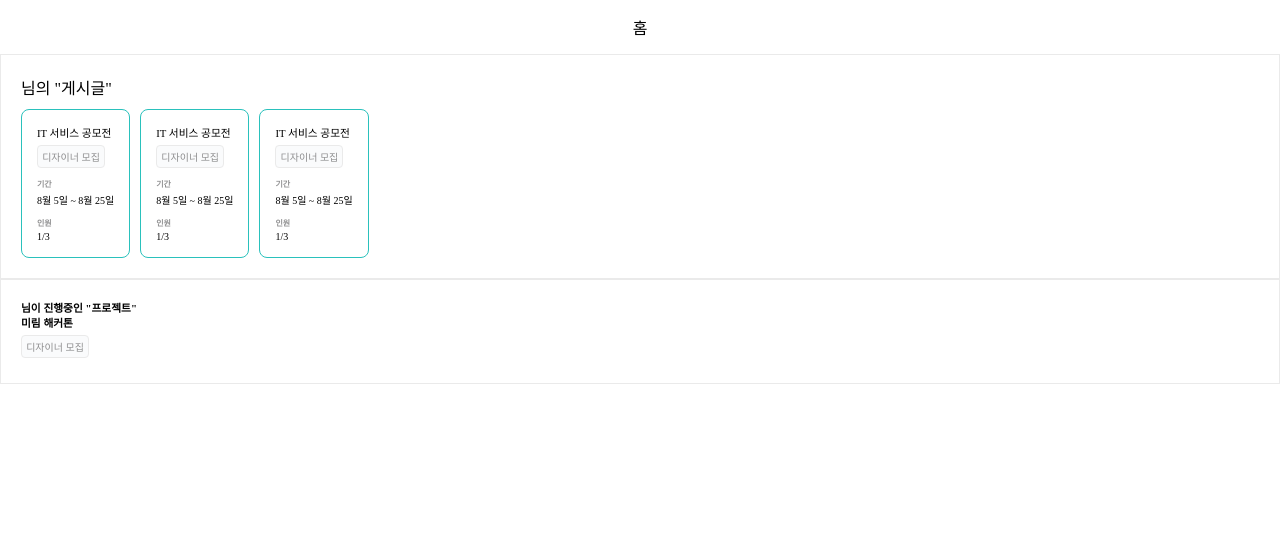
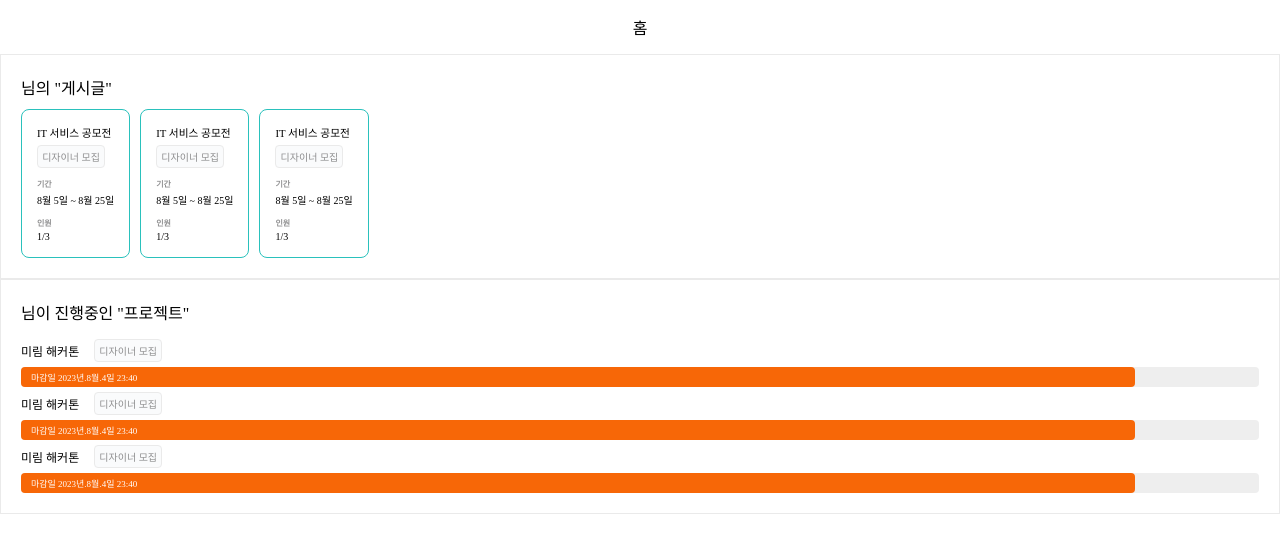
Before and after one commit to DreamOrReality/Dream-or-Reality-F, a plain HTML site: page index.html in a window 1280 px wide. Drawn offline with Linux system fonts and the light colour scheme.

Commit message:
프로젝트 막대그래프 부분 틀 구현

```diff
--- a/css/style.css
+++ b/css/style.css
@@ -66,3 +66,48 @@ section article .post-content-title {
 section article .post-content {
     font-size: 10px;
 }
+
+/*프로젝트 섹션*/
+section .project-title {
+    font-size: 16px;
+    font-weight: 200;
+    margin-bottom: 10px;
+}
+
+section .project1 .title {
+    display: flex;
+    align-items: center;
+    gap: 15px;
+}
+
+section .project-name {
+    font-size: 12px;
+    font-weight: 200;
+}
+
+.progress-container {
+    width: 100%;
+    height: 20px;
+    background-color: #EEEEEE;
+    position: relative;
+    border-radius: 4px;
+}
+
+.progress-bar {
+    width: 90%;
+    height: 100%;
+    background-color: #F76707;
+    position: absolute;
+    top: 0;
+    left: 0;
+    border-radius: 4px;
+}
+
+.deadline-text {
+    position: absolute;
+    top: 50%;
+    transform: translateY(-50%);
+    margin-left: 10px;
+    font-size: 9px;
+    color: #ffffff;
+}
--- a/index.html
+++ b/index.html
@@ -58,13 +58,44 @@
 
     <!-- 프로젝트 섹션 -->
     <section>
-        <h6>님이 진행중인 "프로젝트"</h6>
+        <h6 class="project-title">님이 진행중인 "프로젝트"</h6>
         <div class="project1">
             <div class="title">
-                <h6>미림 해커톤</h6>
+                <h6 class="project-name">미림 해커톤</h6>
                 <div class="tag">디자이너 모집</div>
             </div>
             <!-- 가로 막대 그래프 -->
+            <div class="progress-container">
+                <div class="progress-bar"></div>
+                <!-- 텍스트 -->
+                <div class="deadline-text">마감일 2023년.8월.4일 23:40</div>
+            </div>
+        </div>
+
+        <div class="project1">
+            <div class="title">
+                <h6 class="project-name">미림 해커톤</h6>
+                <div class="tag">디자이너 모집</div>
+            </div>
+            <!-- 가로 막대 그래프 -->
+            <div class="progress-container">
+                <div class="progress-bar"></div>
+                <!-- 텍스트 -->
+                <div class="deadline-text">마감일 2023년.8월.4일 23:40</div>
+            </div>
+        </div>
+
+        <div class="project1">
+            <div class="title">
+                <h6 class="project-name">미림 해커톤</h6>
+                <div class="tag">디자이너 모집</div>
+            </div>
+            <!-- 가로 막대 그래프 -->
+            <div class="progress-container">
+                <div class="progress-bar"></div>
+                <!-- 텍스트 -->
+                <div class="deadline-text">마감일 2023년.8월.4일 23:40</div>
+            </div>
         </div>
     </section>
 </body>
```
